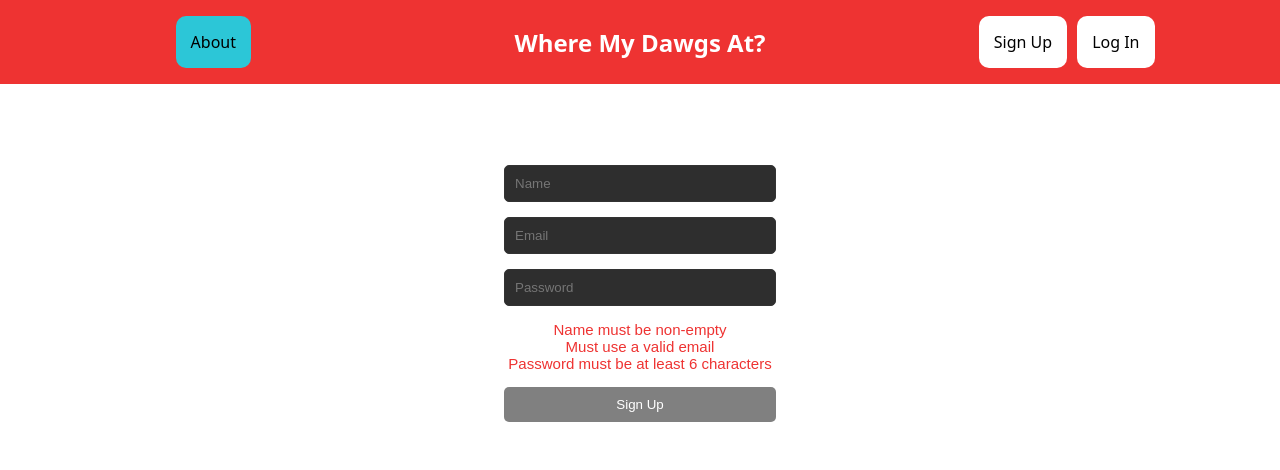
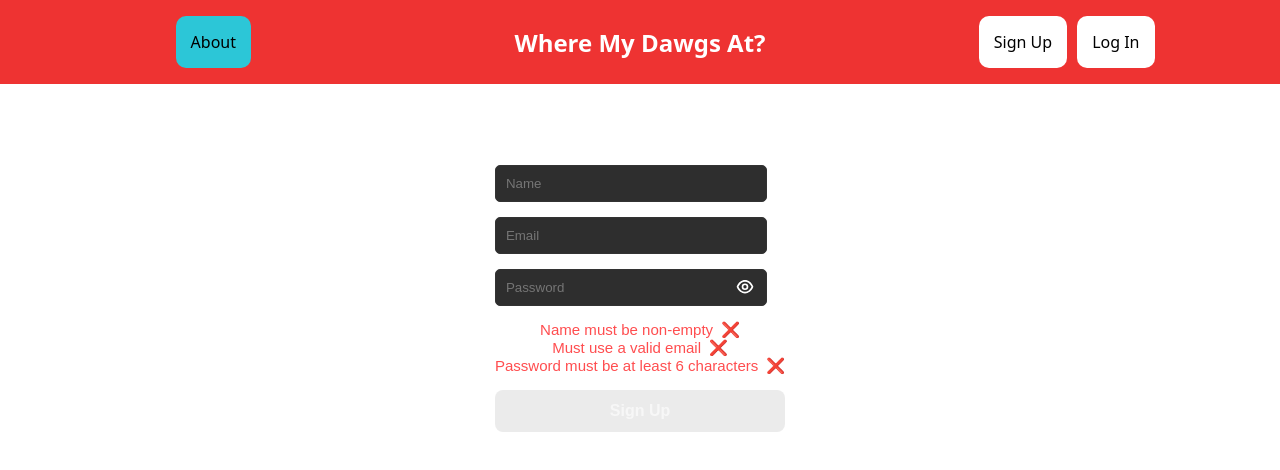
Before and after one commit to thinvanadium903/pet-blog, a Next.js app: page /signup in a window 1280 px wide. Shown: the top 470 px of the page. Built offline with nearby package versions, Linux system fonts and the light colour scheme; no server answers.

Commit message:
New styling and features for signup and login pages

```diff
--- a/src/app/login/Login.css
+++ b/src/app/login/Login.css
@@ -29,18 +29,53 @@ input {
   border-radius: 5px;
   background-color: #2e2e2e;
   color: #fff;
+  outline: none; /* Remove default outline */
+  transition: border-color 0.3s ease, box-shadow 0.3s ease;
 }
 
-button {
-  padding: 10px;
-  background-color: #444;
-  color: #fff;
-  border: none;
-  border-radius: 5px;
-  cursor: pointer;
-  transition: background-color 0.3s ease;
+input:focus {
+  border-color: #007bff; /* Match the button color */
+  box-shadow: 0 0 5px rgba(0, 123, 255, 0.5); /* Add glow effect */
 }
 
-button:hover {
-  background-color: #666;
+
+.login-button {
+  padding: 12px 20px;
+  background-color: #007bff; /* Friendly blue color */
+  color: #ffffff;
+  font-size: 16px;
+  font-weight: bold;
+  border: none;
+  border-radius: 8px;
+  cursor: pointer;
+  box-shadow: 0 4px 6px rgba(0, 0, 0, 0.1); /* Subtle shadow for depth */
+  transition: all 0.3s ease; /* Smooth hover/active effects */
 }
+
+.login-button:hover {
+  background-color: #0056b3; /* Darker blue for hover */
+  box-shadow: 0 6px 10px rgba(0, 0, 0, 0.2); /* Enhanced shadow on hover */
+  transform: translateY(-2px); /* Slight lift effect */
+}
+
+.login-button:active {
+  background-color: #003d80; /* Even darker blue for active state */
+  box-shadow: 0 2px 4px rgba(0, 0, 0, 0.2); /* Reduced shadow on click */
+  transform: translateY(0); /* Reset lift */
+}
+
+.login-button:disabled {
+  background-color: rgba(200, 200, 200, 0.6); /* Muted, low-contrast gray */
+  color: rgba(255, 255, 255, 0.6); /* Lighter text to match the muted background */
+  cursor: not-allowed; /* Ensure it visually indicates it's not clickable */
+  box-shadow: none; /* Remove depth effect */
+  transform: none; /* Ensure no hover effects apply */
+  opacity: 0.6; /* Add transparency for further visual indication */
+}
+
+.error-message {
+  color: #ff4d4f; /* Bright red for error message */
+  font-size: 14px;
+  margin-top: 10px;
+  text-align: center;
+}
--- a/src/app/signup/SignUp.css
+++ b/src/app/signup/SignUp.css
@@ -31,34 +31,124 @@ input {
   color: #fff;
 }
 
-button {
-  padding: 10px;
-  background-color: #444;
-  color: #fff;
-  border: none;
-  border-radius: 5px;
-  cursor: pointer;
-  transition: background-color 0.3s ease;
+/* Container for password field with icon */
+.password-container {
+  position: relative;
+  width: 250px; /* Match the width of input */
 }
 
-button:hover {
-  background-color: #666;
+.password-container input {
+  width: 100%;
+  /*padding-right: 40px; !* Leave space for the eye icon *!*/
 }
 
-button:disabled {
-  background-color: grey
+.toggle-password-visibility {
+  position: absolute;
+  top: 50%;
+  left: 240px;
+  transform: translateY(-45%);
+  background: none;
+  border: none;
+  cursor: pointer;
+  padding: 0;
+  font-size: 20px;
+  color: #aaa;
+}
+
+.toggle-password-visibility:hover {
+  color: #fff; /* Change color on hover */
+}
+
+.toggle-password-visibility:focus {
+  outline: 2px solid #007bff; /* Accessibility focus outline */
+}
+
+.signup-button {
+  padding: 12px 20px;
+  background-color: #28a745; /* Subdued green used in Bootstrap */
+  color: #ffffff;
+  font-size: 16px;
+  font-weight: bold;
+  border: none;
+  border-radius: 8px;
+  cursor: pointer;
+  box-shadow: 0 4px 6px rgba(0, 0, 0, 0.1);
+  transition: all 0.3s ease;
+}
+
+.signup-button:hover {
+  background-color: #218838; /* Darker shade for hover */
+  box-shadow: 0 6px 10px rgba(0, 0, 0, 0.2);
+  transform: translateY(-2px);
+}
+
+
+.signup-button:active {
+  background-color: #0e8c00;
+  box-shadow: 0 2px 4px rgba(0, 0, 0, 0.2);
+  transform: translateY(0);
+}
+
+.signup-button:disabled {
+  background-color: rgba(200, 200, 200, 0.6); /* Muted, low-contrast gray */
+  color: rgba(255, 255, 255, 0.6); /* Lighter text to match the muted background */
+  cursor: not-allowed; /* Ensure it visually indicates it's not clickable */
+  box-shadow: none; /* Remove depth effect */
+  transform: none; /* Ensure no hover effects apply */
+  opacity: 0.6; /* Add transparency for further visual indication */
 }
 
 .warnings {
   font-size: 11.3pt;
 }
 
+/* Animation for valid/invalid state changes */
+@keyframes pop {
+  0% {
+    transform: scale(1); /* Start at normal size */
+  }
+  50% {
+    transform: scale(1.2); /* Scale up to 20% larger */
+  }
+  100% {
+    transform: scale(1); /* Return to normal size */
+  }
+}
+
 .valid-entry {
   transition: color 0.3s ease;
-  color: lightgray;
+  color: rgba(0, 244, 56, 0.87); /* Green for valid entries */
+  animation: pop 0.3s ease-in-out; /* Apply pop effect */
 }
 
 .invalid-entry {
   transition: color 0.3s ease;
-  color: #ee3332;
+  color: #ff4d4f; /* Red for invalid entries */
+  /*animation: fadeOut 0.3s ease-in; !* Smooth fade-out effect for invalid state *!*/
 }
+
+.valid-entry span, .invalid-entry span {
+  font-weight: bold;
+  margin-left: 8px;
+  display: inline-block; /* Ensure emojis align well with text */
+  transition: transform 0.3s ease;
+}
+
+.valid-entry span {
+  animation: fadeIn 0.3s ease-in; /* Animate when checkmark appears */
+}
+
+@keyframes shake {
+  0% { transform: translateX(0); }
+  25% { transform: translateX(-5px); }
+  50% { transform: translateX(5px); }
+  75% { transform: translateX(-5px); }
+  100% { transform: translateX(0); }
+}
+
+.invalid-entry span {
+  animation: shake 0.5s ease-in-out; /* Shake animation */
+  font-weight: bold;
+  margin-left: 8px;
+  display: inline-block; /* Ensure proper alignment with text */
+}
--- a/src/app/signup/page.js
+++ b/src/app/signup/page.js
@@ -6,12 +6,13 @@ import { auth, db } from "../../firebase";
 import { doc, setDoc } from "firebase/firestore";
 import Header from "../components/Header";
 import { useRouter } from "next/navigation";
-import './SignUp.css'; // Import the new CSS file
+import "./SignUp.css"; // Import the new CSS file
 
 export default function SignUp() {
     const [name, setName] = useState("");
     const [email, setEmail] = useState("");
     const [password, setPassword] = useState("");
+    const [showPassword, setShowPassword] = useState(false); // State for password visibility toggle
     const router = useRouter();
 
     const handleSignUp = async (e) => {
@@ -34,6 +35,12 @@ export default function SignUp() {
         }
     };
 
+    const [hasInteracted, setHasInteracted] = useState({
+        name: false,
+        email: false,
+        password: false,
+    });
+
     // email is a valid entry
     const validEmail = () => {
         if (email.includes(" ")) return false; // there are spaces in the email
@@ -42,14 +49,14 @@ export default function SignUp() {
     if (parts.length != 2) return false; // there is not exactly one @
 
         // check part before @
-    if (parts[0].length == 0) return false; // there is nothing before the @
+        if (parts[0].length === 0) return false; // there is nothing before the @
 
         // check part after @
-    if (parts[1].indexOf('.') < 1) return false; // either there is no . or it is directly after the @
-    if (parts[1].charAt(parts[1].length - 1) == '.') return false; // the last character is a .
+        if (parts[1].indexOf(".") < 1) return false; // either there is no . or it is directly after the @
+        if (parts[1].charAt(parts[1].length - 1) === ".") return false; // the last character is a .
 
         return true;
-  }
+    };
 
     // name is non-empty
     const validName = () => name.length > 0;
@@ -66,30 +73,83 @@ export default function SignUp() {
                     <input
                         type="text"
                         value={name}
-            onChange={(e) => setName(e.target.value)}
+                        onChange={(e) => {
+                            setName(e.target.value);
+                            setHasInteracted((prev) => ({...prev, name: true}));
+                        }}
                         placeholder="Name"
                         required
                     />
                     <input
                         type="email"
                         value={email}
-            onChange={(e) => setEmail(e.target.value)}
+                        onChange={(e) => {
+                            setEmail(e.target.value);
+                            setHasInteracted((prev) => ({...prev, email: true}));
+                        }}
                         placeholder="Email"
                         required
                     />
+                    <div className="password-container">
                         <input
-            type="password"
+                            type={showPassword ? "text" : "password"}
                             value={password}
-            onChange={(e) => setPassword(e.target.value)}
+                            onChange={(e) => {
+                                setPassword(e.target.value);
+                                setHasInteracted((prev) => ({...prev, password: true}));
+                            }}
                             placeholder="Password"
                             required
                         />
+                        <button
+                            type="button"
+                            className="toggle-password-visibility"
+                            onClick={() => setShowPassword((prev) => !prev)}
+                            aria-label={showPassword ? "Hide password" : "Show password"}
+                        >
+                            {showPassword ? (
+                                <svg
+                                    fill="#ffffff"
+                                    width="20px"
+                                    height="20px"
+                                    viewBox="0 0 24 24"
+                                    xmlns="http://www.w3.org/2000/svg"
+                                >
+                                    <path
+                                        d="M10.94,6.08A6.93,6.93,0,0,1,12,6c3.18,0,6.17,2.29,7.91,6a15.23,15.23,0,0,1-.9,1.64,1,1,0,0,0-.16.55,1,1,0,0,0,1.86.5,15.77,15.77,0,0,0,1.21-2.3,1,1,0,0,0,0-.79C19.9,6.91,16.1,4,12,4a7.77,7.77,0,0,0-1.4.12,1,1,0,1,0,.34,2ZM3.71,2.29A1,1,0,0,0,2.29,3.71L5.39,6.8a14.62,14.62,0,0,0-3.31,4.8,1,1,0,0,0,0,.8C4.1,17.09,7.9,20,12,20a9.26,9.26,0,0,0,5.05-1.54l3.24,3.25a1,1,0,0,0,1.42,0,1,1,0,0,0,0-1.42Zm6.36,9.19,2.45,2.45A1.81,1.81,0,0,1,12,14a2,2,0,0,1-2-2A1.81,1.81,0,0,1,10.07,11.48ZM12,18c-3.18,0-6.17-2.29-7.9-6A12.09,12.09,0,0,1,6.8,8.21L8.57,10A4,4,0,0,0,14,15.43L15.59,17A7.24,7.24,0,0,1,12,18Z"/>
+                                </svg>
+                            ) : (
+                                <svg
+                                    fill="#ffffff"
+                                    width="20px"
+                                    height="20px"
+                                    viewBox="0 0 24 24"
+                                    xmlns="http://www.w3.org/2000/svg"
+                                >
+                                    <path
+                                        d="M21.92,11.6C19.9,6.91,16.1,4,12,4S4.1,6.91,2.08,11.6a1,1,0,0,0,0,.8C4.1,17.09,7.9,20,12,20s7.9-2.91,9.92-7.6A1,1,0,0,0,21.92,11.6ZM12,18c-3.17,0-6.17-2.29-7.9-6C5.83,8.29,8.83,6,12,6s6.17,2.29,7.9,6C18.17,15.71,15.17,18,12,18ZM12,8a4,4,0,1,0,4,4A4,4,0,0,0,12,8Zm0,6a2,2,0,1,1,2-2A2,2,0,0,1,12,14Z"/>
+                                </svg>
+                            )}
+                        </button>
+                    </div>
                     <div className="warnings">
-            {validName() ? <p className="valid-entry"><s>Name must be non-empty</s></p> : <p className="invalid-entry">Name must be non-empty</p>}
-            {validEmail() ? <p className="valid-entry"><s>Must use a valid email</s></p> : <p className="invalid-entry">Must use a valid email</p>}
-            {validPassword() ? <p className="valid-entry"><s>Password must be at least 6 characters</s></p> : <p className="invalid-entry">Password must be at least 6 characters</p>}
+                        <p className={validName() ? "valid-entry" : "invalid-entry"}>
+                            Name must be non-empty{validName() ? <span>✅</span> : <span>❌</span>}
+                        </p>
+                        <p className={validEmail() ? "valid-entry" : "invalid-entry"}>
+                            Must use a valid email{validEmail() ? <span>✅</span> : <span>❌</span>}
+                        </p>
+                        <p className={validPassword() ? "valid-entry" : "invalid-entry"}>
+                            Password must be at least 6 characters{validPassword() ? <span>✅</span> : <span>❌</span>}
+                        </p>
                     </div>
-          <button type="submit" disabled={validName() && validEmail() && validPassword() ? false : true}>Sign Up</button>
+                    <button
+                        type="submit"
+                        className="signup-button"
+                        disabled={!(validName() && validEmail() && validPassword())}
+                    >
+                        Sign Up
+                    </button>
                 </form>
             </div>
         </div>
```
Also changed, not shown: src/app/login/page.js (+21 -3 lines). Lines whose indentation alone changed are shown as unchanged.
